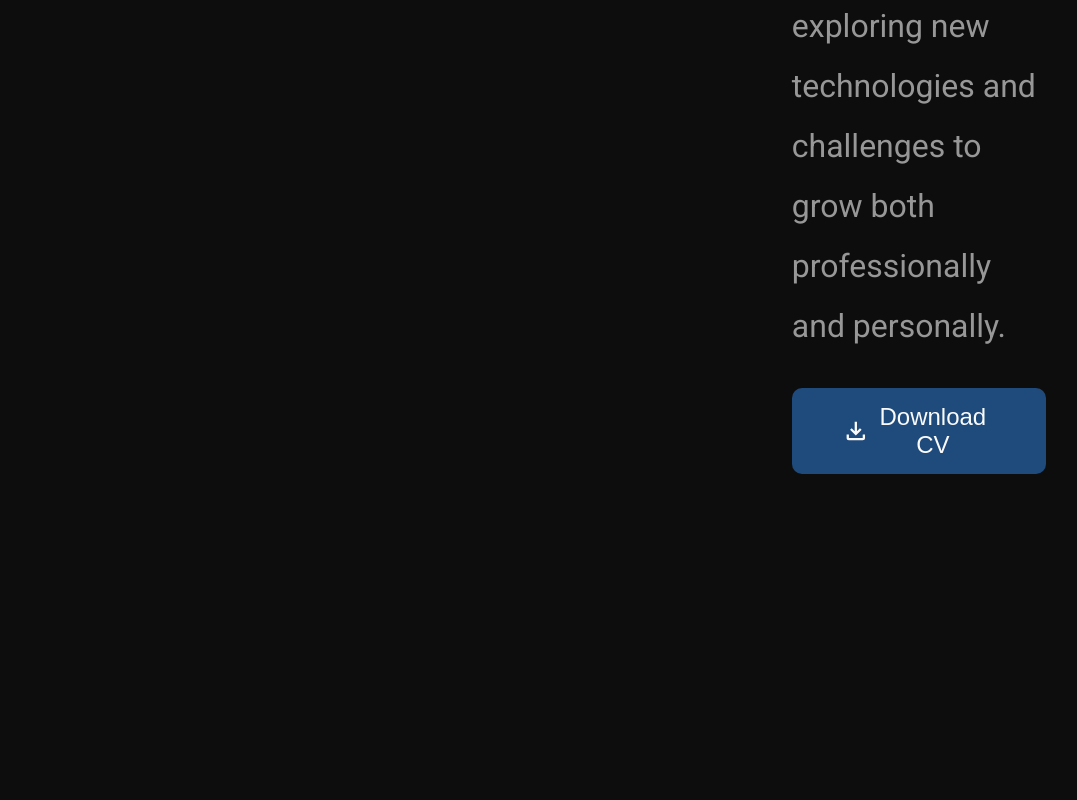
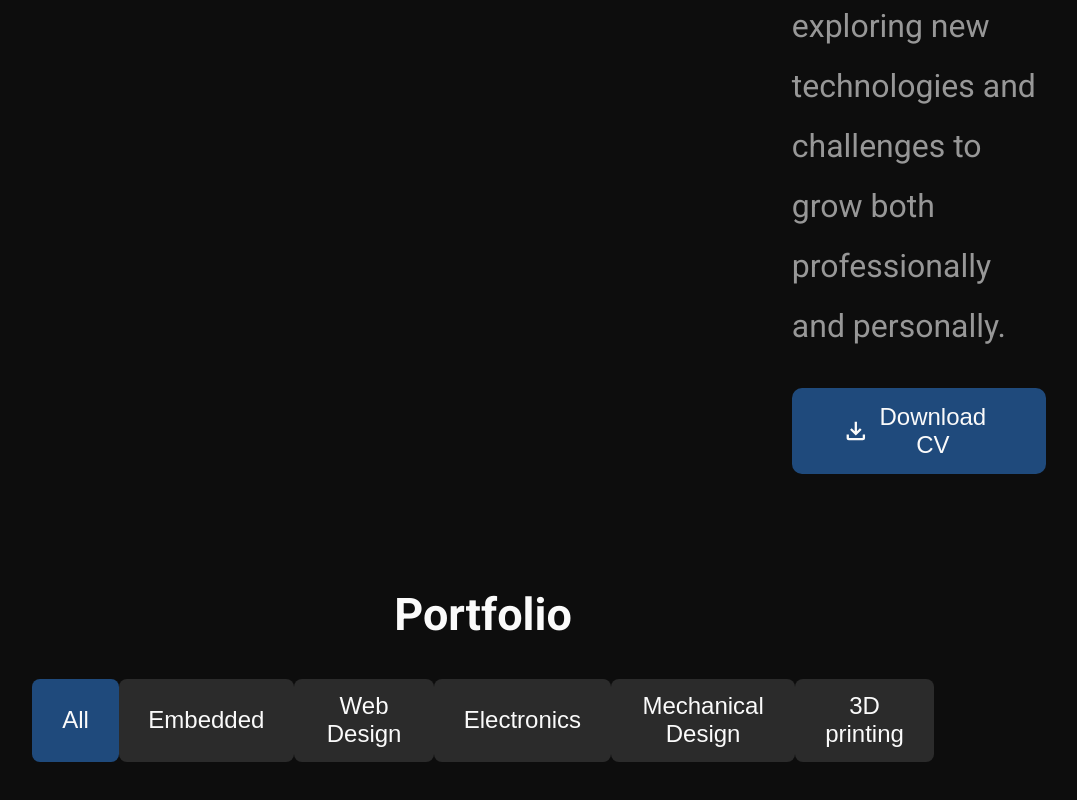
Before and after one commit to MSaeedAfshari/portfolio, a Next.js app: page / in a window 1280 px wide. Shown: the part 4757-5557 px from the top of the page, without its empty margins (157-1234 px from the left). Before the commit the page ends 5270 px from the top, so only its background shows below. Built offline with nearby package versions, Linux system fonts and the light colour scheme.

Commit message:
import portfolio

```diff
--- a/pages/index.js
+++ b/pages/index.js
@@ -1,6 +1,7 @@
 import Aboutme from "@/components/Aboutme/Aboutme";
 import Navbar from "@/components/Header/Navbar/Navbar";
 import PersonalCard from "@/components/Header/PersonalCard/PersonalCard";
+import Portfolio from "@/components/Portfolio/Portfolio";
 import ServiceContainer from "@/components/Services/SeviceContainer/ServiceContainer";
 import React from "react";
 
@@ -11,6 +12,7 @@ export default function index() {
       <PersonalCard />
       <ServiceContainer />
       <Aboutme />
+      <Portfolio />
     </>
   );
 }
```
